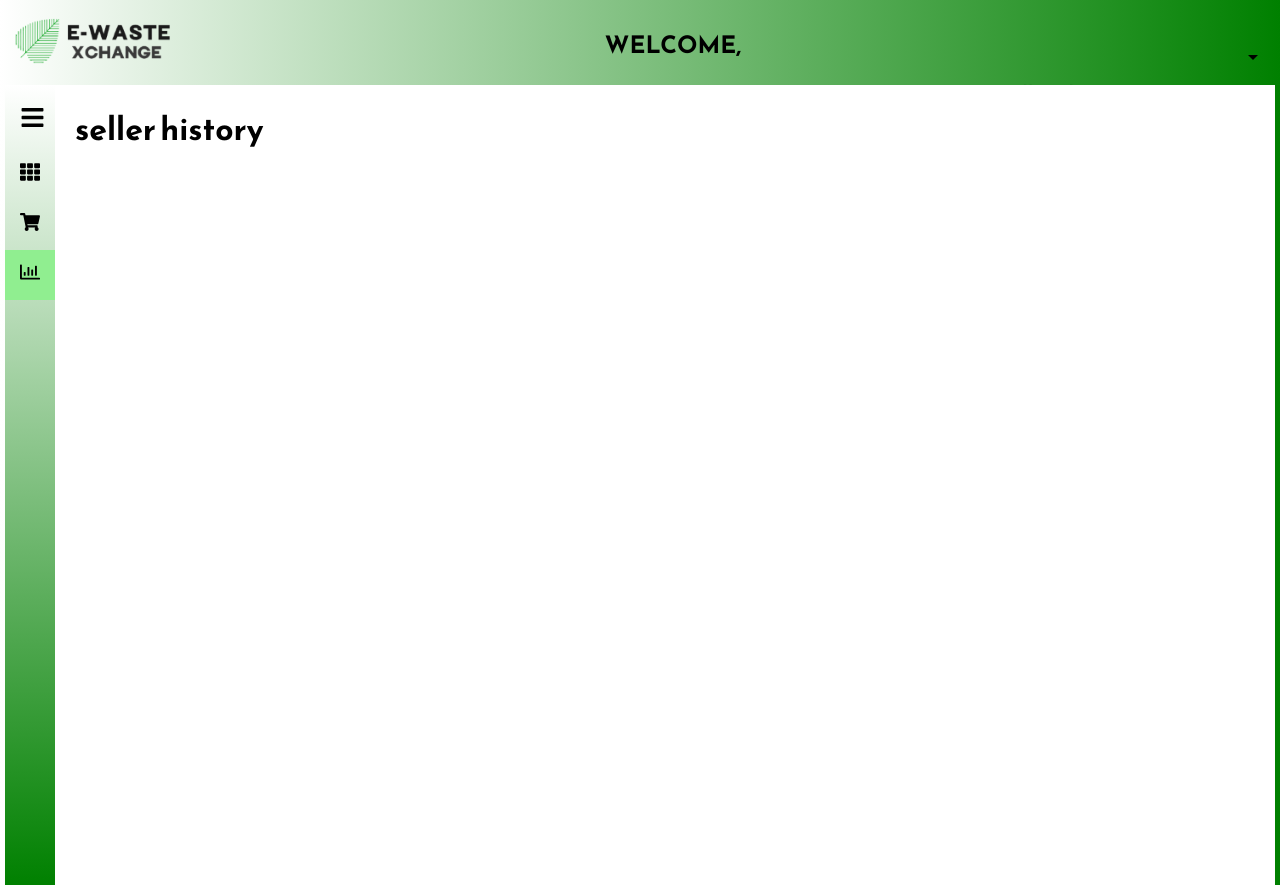
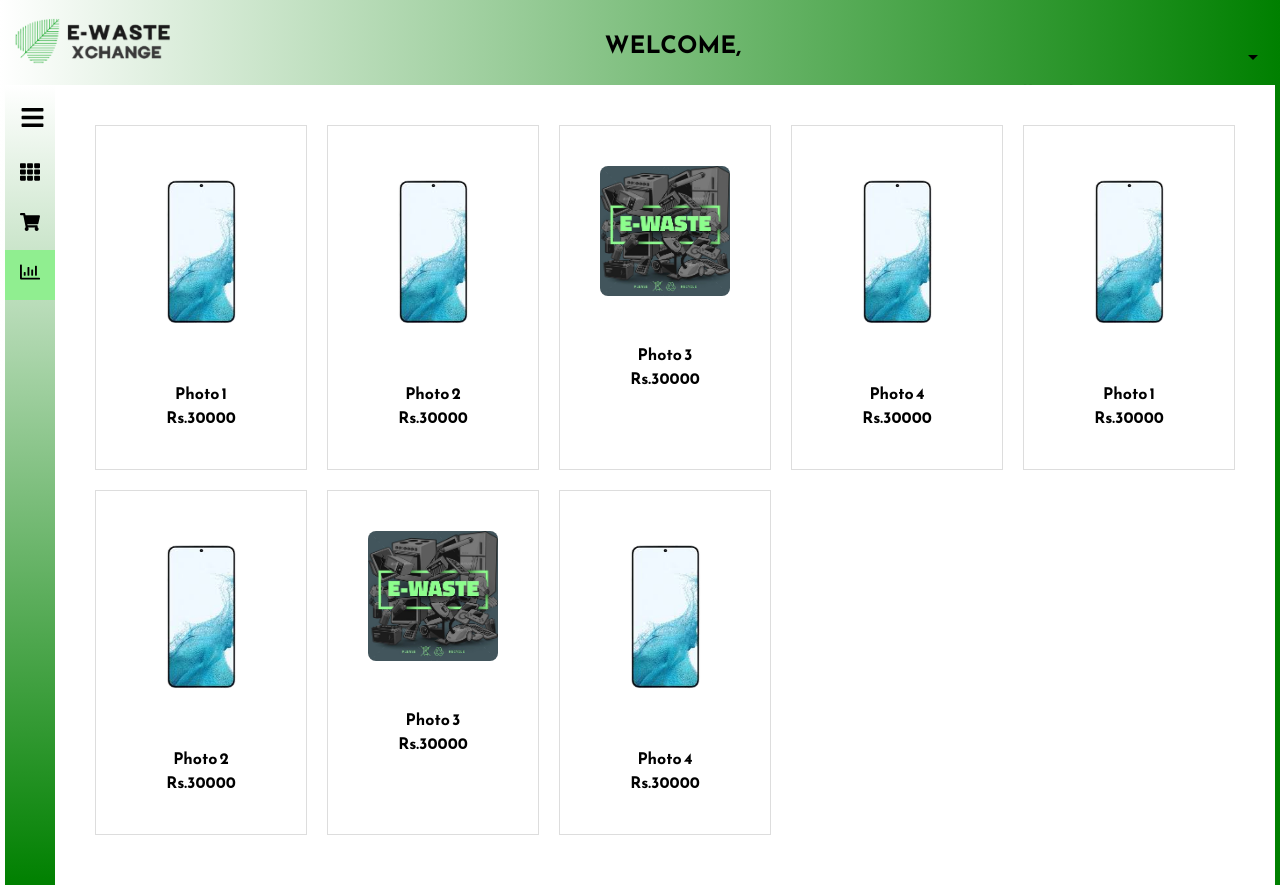
Before and after one commit to YashshriJadhav2002/EcoWasteXchange, a React (Create React App) app in the folder Frontend/ecowastexchange/: page /SellerHistory in a window 1280 px wide. Built offline with nearby package versions, Linux system fonts and the light colour scheme.

Commit message:
contact chsnges

```diff
--- a/Frontend/ecowastexchange/src/Components/Dashboard/Seller-Dashboard/Seller_Cart.js
+++ b/Frontend/ecowastexchange/src/Components/Dashboard/Seller-Dashboard/Seller_Cart.js
@@ -4,14 +4,41 @@ import Seller_Home from './Seller_Home';
 import Seller_History from './Seller_History';
 import {Routes,Route} from 'react-router-dom';
 import Seller_Navbar from './Seller_Navbar';
+import phone from "../../../Images/phone_price.png"
+import About_us from "../../../Images/About_us.jpg"
+import '../../../Styles/DashboardHomePage.css';
 
+const photosData = [
+  { id: 1, src: phone, name: 'Photo 1',name1:'Rs.30000' },
+  { id: 2, src: phone, name: 'Photo 2',name1:'Rs.30000' },
+  { id: 3, src: About_us, name: 'Photo 3',name1:'Rs.30000' },
+  { id: 4, src: phone, name: 'Photo 4',name1:'Rs.30000' },
+  { id: 5, src: phone, name: 'Photo 1',name1:'Rs.30000' },
+  { id: 6, src: phone, name: 'Photo 2',name1:'Rs.30000' },
+  { id: 7, src: About_us, name: 'Photo 3',name1:'Rs.30000' },
+  { id: 8, src: phone, name: 'Photo 4',name1:'Rs.30000' },
+
+
+
+
+  // Add more photo objects as needed
+];
 const Seller_Cart = () => {
 
     return (
       <div>
         <Seller_Navbar/>
         <Seller_Sidebar>
-        <h1>seller cart</h1>
+        <div style={{ display: 'grid', gridTemplateColumns: 'repeat(auto-fill, minmax(200px, 1fr))', gap: '20px', padding: '20px' }} >
+      {photosData.map(photo => (
+        <div key={photo.id} style={{ backgroundColor: '#fff', border: '0.1vh solid #ddd', padding: '5vh', textAlign: 'center' }} className='devices'>
+          <img src={photo.src} alt={photo.name} style={{ maxWidth: '100%', height: 'auto', borderRadius: '1vh', marginBottom: '5vh' }} />
+          <div style={{ fontWeight: 'bold' }}>{photo.name}</div>
+          <div style={{ fontWeight: 'bold' }}>{photo.name1}</div>
+
+        </div>
+      ))}
+    </div>
         </Seller_Sidebar>
       </div>
     );
--- a/Frontend/ecowastexchange/src/Components/Dashboard/Seller-Dashboard/Seller_History.js
+++ b/Frontend/ecowastexchange/src/Components/Dashboard/Seller-Dashboard/Seller_History.js
@@ -4,12 +4,40 @@ import Seller_Home from './Seller_Home';
 import Seller_Navbar from './Seller_Navbar';
 import Seller_Cart from './Seller_Cart';
 import {Routes,Route} from 'react-router-dom';
+import phone from "../../../Images/phone_price.png"
+import About_us from "../../../Images/About_us.jpg"
+import '../../../Styles/DashboardHomePage.css';
+
+const photosData = [
+  { id: 1, src: phone, name: 'Photo 1',name1:'Rs.30000' },
+  { id: 2, src: phone, name: 'Photo 2',name1:'Rs.30000' },
+  { id: 3, src: About_us, name: 'Photo 3',name1:'Rs.30000' },
+  { id: 4, src: phone, name: 'Photo 4',name1:'Rs.30000' },
+  { id: 5, src: phone, name: 'Photo 1',name1:'Rs.30000' },
+  { id: 6, src: phone, name: 'Photo 2',name1:'Rs.30000' },
+  { id: 7, src: About_us, name: 'Photo 3',name1:'Rs.30000' },
+  { id: 8, src: phone, name: 'Photo 4',name1:'Rs.30000' },
+
+
+
+
+  // Add more photo objects as needed
+];
 const Seller_History = () => {
     return (
       <div>
       <Seller_Navbar/>
       <Seller_Sidebar>
-        <h1> seller history</h1>
+      <div style={{ display: 'grid', gridTemplateColumns: 'repeat(auto-fill, minmax(200px, 1fr))', gap: '20px', padding: '20px' }} >
+      {photosData.map(photo => (
+        <div key={photo.id} style={{ backgroundColor: '#fff', border: '0.1vh solid #ddd', padding: '5vh', textAlign: 'center' }} className='devices'>
+          <img src={photo.src} alt={photo.name} style={{ maxWidth: '100%', height: 'auto', borderRadius: '1vh', marginBottom: '5vh' }} />
+          <div style={{ fontWeight: 'bold' }}>{photo.name}</div>
+          <div style={{ fontWeight: 'bold' }}>{photo.name1}</div>
+
+        </div>
+      ))}
+    </div>
         </Seller_Sidebar>
         </div>
     );
--- a/Frontend/ecowastexchange/src/Components/landing_page/Contact.js
+++ b/Frontend/ecowastexchange/src/Components/landing_page/Contact.js
@@ -60,23 +60,23 @@ const Contact = () => {
           <form action="index.html" autocomplete="off">
             <h3 class="title">Contact us</h3>
             <div class="inputvalues-container">
-              <input type="text" name="name" class="contact-input" />
-              <label for="">Username</label>
+              <input type="text" placeholder="Name" class="contact-input" />
+              <label for=""></label>
               <span>Username</span>
             </div>
             <div class="inputvalues-container">
-              <input type="email" placeholder="email" class="contact-input" />
-              <label for="">Email</label>
+              <input type="email" placeholder="Email" class="contact-input" />
+              <label for=""></label>
               <span>Email</span>
             </div>
             <div class="inputvalues-container">
-              <input type="tel" name="phone" class="contact-input" />
-              <label for="">Phone</label>
+              <input type="tel" placeholder="Phone" class="contact-input" />
+              <label for=""></label>
               <span>Phone</span>
             </div>
             <div class="inputvalues-container textarea">
-              <textarea name="message" class="contact-input"></textarea>
-              <label for="">Message</label>
+              <textarea name="message" placeholder="Message" class="contact-input"></textarea>
+              <label for=""></label>
               <span>Message</span>
             </div>
             <input type="submit" value="Send" class="btn" />
--- a/Frontend/ecowastexchange/src/Styles/Contact.css
+++ b/Frontend/ecowastexchange/src/Styles/Contact.css
@@ -66,6 +66,9 @@ form {
   position: relative;
 
 }
+.contact-input::placeholder {
+  color: white;
+}
 
 .contact-input {
   width: 100%;
@@ -119,7 +122,7 @@ textarea.contact-input {
   outline: none;
   cursor: pointer;
   transition: 0.3s;
-  margin: 0;
+  margin-left: 1vh;
 }
 
 .btn:hover {
```
